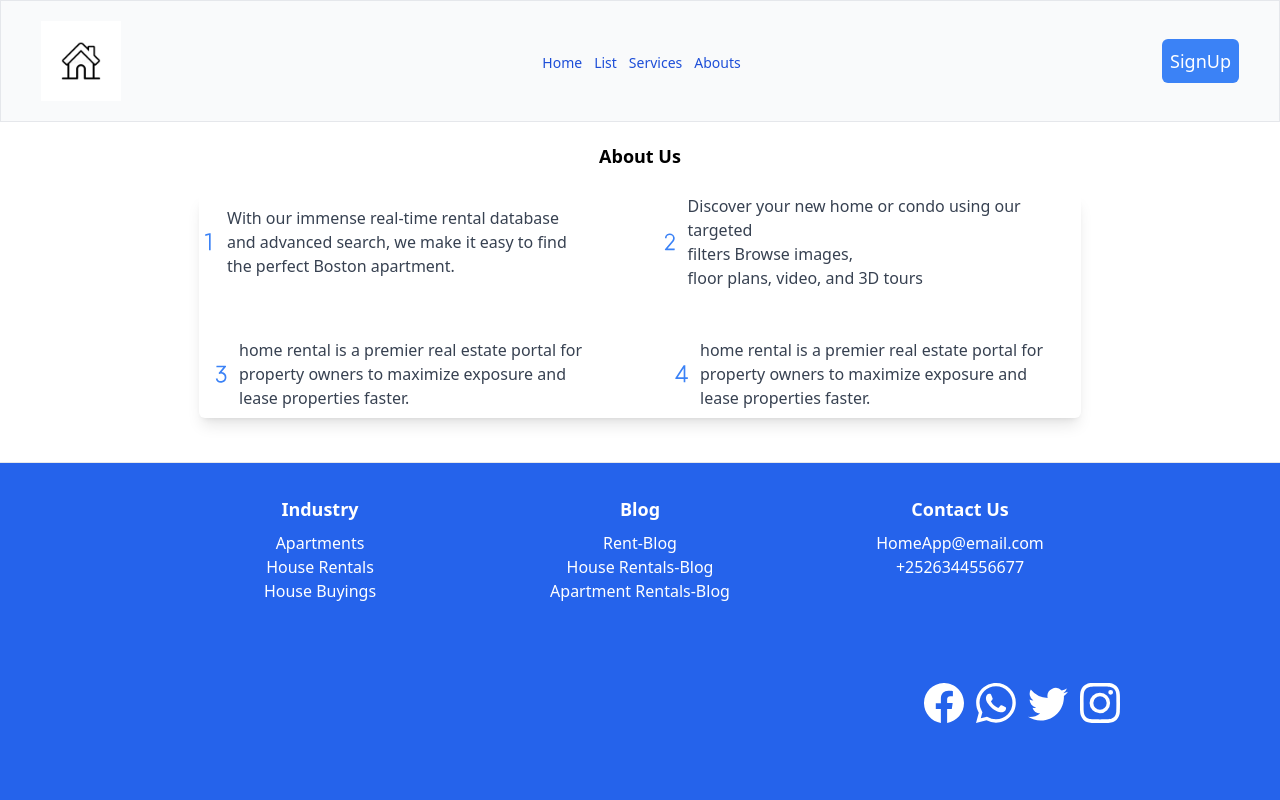
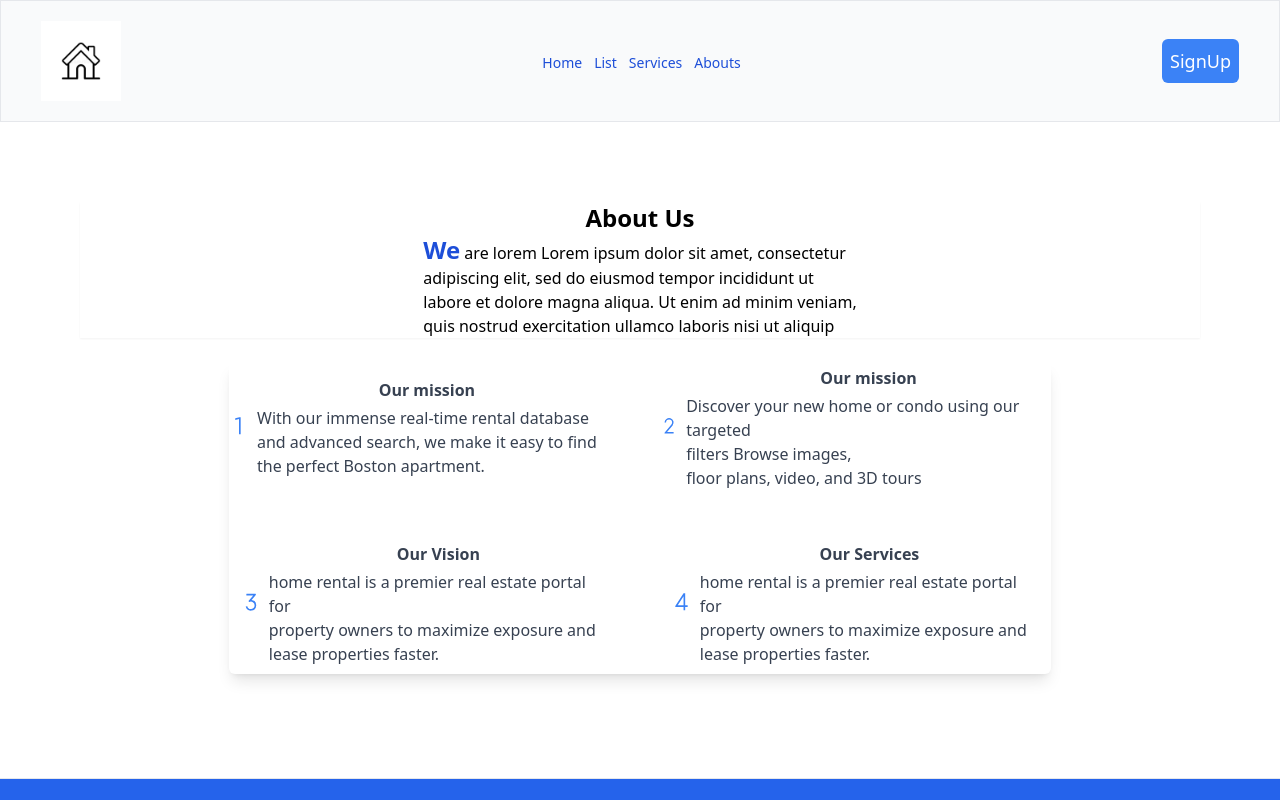
Before and after one commit to melmi4455/Final-Project---Front-End, a React (Create React App) app in the folder home-app/: page /PropertyList in a window 1280 px wide. Shown: the top 800 px of the page. Built offline with nearby package versions, Linux system fonts and the light colour scheme.

Commit message:
i am designed about us page

```diff
--- a/home-app/src/App.js
+++ b/home-app/src/App.js
@@ -5,9 +5,9 @@ import Home from "./Pages/Home";
 import Header from "./Components/Header";
 
 import SignUp from "./Pages/SignUp";
-import Details from "./Pages/Details";
+
 import PropertyList from "./Pages/PropertyList";
-import Footer from "./Components/Footer"
+import Footer from "./Components/Footer";
 import { ToastContainer } from "react-toastify";
 import "react-toastify/dist/ReactToastify.css";
 
@@ -22,13 +22,12 @@ function App() {
           <Route path="/" element={<Home />} />
 
           <Route path="/signup" element={<SignUp />} />
-          <Route path="/Details" element={<Details />} />
 
           <Route path="/list" element={<PropertyList />} />
         </Routes>
+
         <About />
-
-        <Footer/>
+        <Footer />
 
         <ToastContainer
           position="top-right"
--- a/home-app/src/Components/About.js
+++ b/home-app/src/Components/About.js
@@ -3,9 +3,18 @@ import { RiNumber1, RiNumber2, RiNumber3, RiNumber4 } from "react-icons/ri";
 
 const About = () => {
   return (
-    <div className="px-10 py-5 ">
-      <h3 className="text-center text-lg font-bold">About Us</h3>
-
+    <div className="px-20 py-20 ">
+      <div className="flex flex-col justify-center items-center shadow-sm w-full">
+        <h3 className="text-2xl font-bold ">About Us</h3>
+        <p>
+          <span className="text-2xl font-bold text-blue-700">We</span> are lorem
+          Lorem ipsum dolor sit amet, consectetur
+          <br></br>
+          adipiscing elit, sed do eiusmod tempor incididunt ut<br></br>
+          labore et dolore magna aliqua. Ut enim ad minim veniam,<br></br>
+          quis nostrud exercitation ullamco laboris nisi ut aliquip
+        </p>
+      </div>
       <div className=" flex justify-center px-3 py-6">
         <div
           className="grid grid-cols-2 gap-10 bg-white text-gray-700 w-3/4 min-h-[10rem]
@@ -15,6 +24,7 @@ const About = () => {
             <RiNumber1 size={20} className="text-blue-500 rounded-full" />
 
             <div>
+              <h3 className="text-center font-bold p-1">Our mission</h3>
               <h3>
                 With our immense real-time rental database<br></br>
                 and advanced search, we make it easy to find<br></br>
@@ -25,6 +35,7 @@ const About = () => {
           <div className="flex items-center space-x-2">
             <RiNumber2 size={20} className="text-blue-500 rounded-full" />
             <div>
+              <h3 className="text-center font-bold p-1">Our mission</h3>
               <h3>
                 Discover your new home or condo using our targeted<br></br>
                 filters Browse images, <br></br>floor plans, video, and 3D tours
@@ -34,6 +45,7 @@ const About = () => {
           <div className="flex items-center space-x-2 px-3 py-2">
             <RiNumber3 size={20} className="text-blue-500 rounded-full" />
             <div>
+              <h3 className="text-center font-bold p-1">Our Vision</h3>
               <h3>
                 home rental is a premier real estate portal for<br></br>
                 property owners to maximize exposure and<br></br>
@@ -44,6 +56,7 @@ const About = () => {
           <div className="flex  items-center space-x-2 px-3 py-2">
             <RiNumber4 size={20} className="text-blue-500 rounded-full" />
             <div>
+              <h4 className="text-center font-bold p-1">Our Services</h4>
               <h3>
                 home rental is a premier real estate portal for<br></br>
                 property owners to maximize exposure and<br></br>
--- a/home-app/src/Components/FeatureCars.js
+++ b/home-app/src/Components/FeatureCars.js
@@ -36,8 +36,8 @@ const FeatureCars = () => {
                 <p>4 Bedrooms</p>
               </div>
             </div>
-            <div className="pl-28">
-              <button className="bg-blue-500 text-white font-bold text-sm justify-end p-2 rounded-lg">
+            <div className="">
+              <button className="bg-blue-500 text-white font-bold text-sm justify-end  rounded-lg p-2">
                 Book now
               </button>
             </div>
--- a/home-app/src/Components/Header.js
+++ b/home-app/src/Components/Header.js
@@ -5,10 +5,10 @@ function Header() {
   return (
     <div className="flex justify-between items-center py-5 px-10 border bg-gray-50  text-lg text-blue-700">
       <div className="items-center ">
-      <img src= "../Logo.jpg" alt="images" className="h-20"  />
+        <img src="../Logo.jpg" alt="images" className="h-20" />
       </div>
       <div className="space-x-3 cursor-pointer  ">
-        <Link to="/home" className="text-sm hover:border-b-4">
+        <Link to="/" className="text-sm hover:border-b-4">
           Home
         </Link>
         <Link to="/Property List" className="text-sm hover:border-b-4">
--- /dev/null
+++ b/home-app/src/Components/HomeDetails.js
@@ -0,0 +1,11 @@
+import React from "react";
+
+const HomeDetails = () => {
+  return (
+    <div>
+      <div></div>
+    </div>
+  );
+};
+
+export default HomeDetails;
--- a/home-app/src/Pages/Details.js
+++ /dev/null
@@ -1,7 +0,0 @@
-import React from "react";
-
-const Details = () => {
-  return <div>Details</div>;
-};
-
-export default Details;
```
